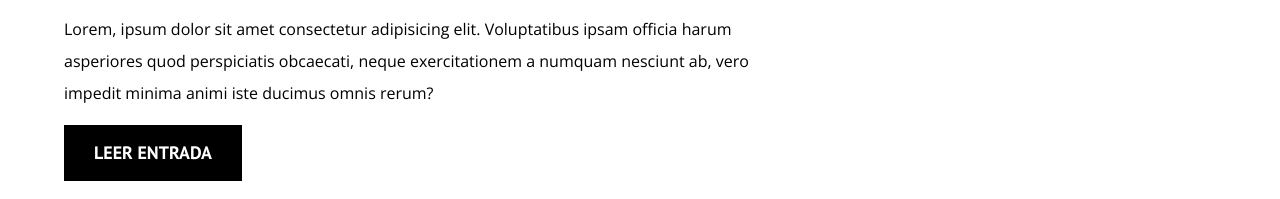
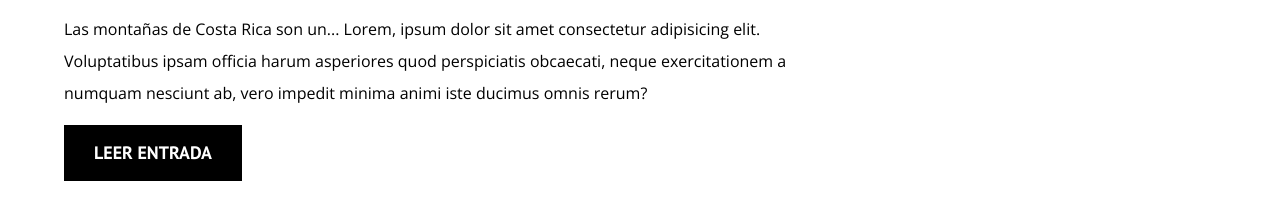
Before and after one commit to diegogqcr/LentePortfolio, a plain HTML site: page index.html in a window 1280 px wide. Shown: the part 1618-1817 px from the top of the page. Drawn offline with nearby package versions, Linux system fonts and the light colour scheme; no server answers.

Commit message:
Update index.html

```diff
--- a/index.html
+++ b/index.html
@@ -79,7 +79,7 @@
 
                <div class="entrada__contenido">
                    <h4 class="no-margin">Montañas</h4>
-                   <p>Lorem, ipsum dolor sit amet consectetur adipisicing elit. Voluptatibus ipsam officia harum asperiores quod perspiciatis obcaecati,
+                   <p>Las montañas de Costa Rica son un... Lorem, ipsum dolor sit amet consectetur adipisicing elit. Voluptatibus ipsam officia harum asperiores quod perspiciatis obcaecati,
                        neque exercitationem a numquam nesciunt ab, vero impedit minima animi iste ducimus omnis rerum?</p>
                   <a href="entrada.html" class="boton boton--primario">Leer Entrada</a>
                   </div><!--Entrada 2-->
```
